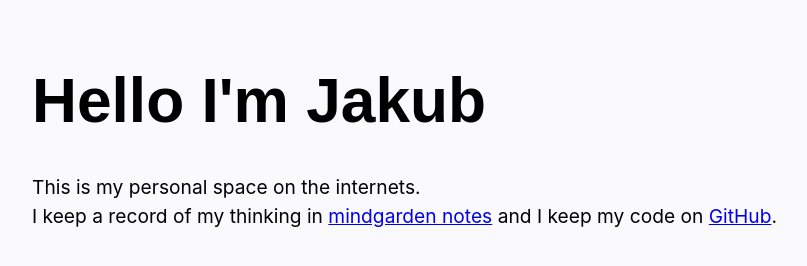
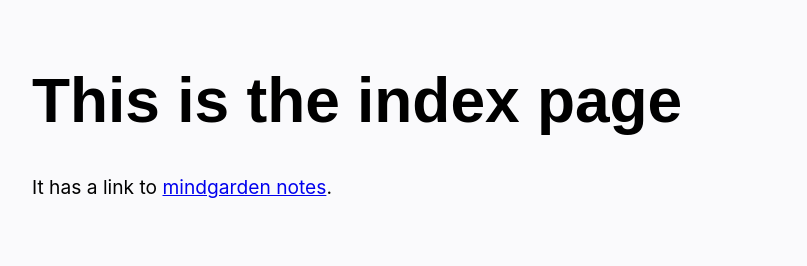
Before and after one commit to jakub-c/haskell-static-site-generator, a plain HTML site: page static/index.html in a window 1280 px wide. Shown: the whole page, without its empty margins (216-1023 px from the left). Drawn offline with Linux system fonts and the light colour scheme.

Commit message:
chore: make example files more generic

```diff
--- a/static/index.html
+++ b/static/index.html
@@ -11,10 +11,9 @@
     />
   </head>
   <body>
-    <h1>Hello I'm Jakub</h1>
+    <h1>This is the index page</h1>
     <div>
-       <p>This is my personal space on the internets.<br/>
-        I keep a record of my thinking in <a href="/notes">mindgarden notes</a> and I keep my code on <a href="https://github.com/jakub-c/"">GitHub</a>.</p>
+       <p>It has a link to <a href="/notes">mindgarden notes</a>.</p>
     </div>
   </body>
 </html>
```
